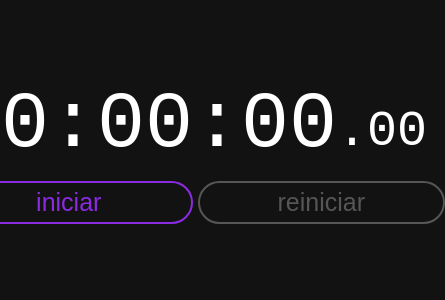
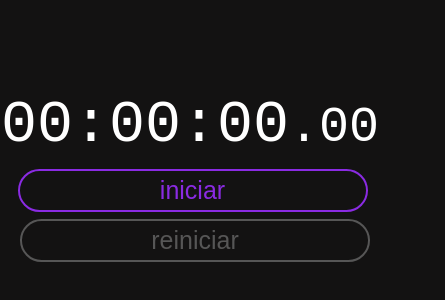
Before and after one commit to grazziotti/cronometro-js, a plain HTML site: page index.html in a window 390 px wide. Shown: the part 270-570 px from the top of the page, 445 px wide, since content can reach past the window. Drawn offline with Linux system fonts and the light colour scheme.

Commit message:
deixando responsivo

```diff
--- a/assets/css/style.css
+++ b/assets/css/style.css
@@ -53,3 +53,21 @@ body {
     border: 2px solid rgba(153, 153, 153, 0.5);
     color: rgba(153, 153, 153, 0.5);
 }
+
+
+@media (max-width: 450px) {
+    .cronometro {
+        font-size: 60px
+    }
+    .cronometro .ms, span {
+        margin-bottom: 3px;
+    }
+    .botoes {
+        flex-direction: column;
+        max-width: 350px
+    }
+    .botoes button {
+        width: 100%;
+        margin-bottom: 7px;
+    }
+}
```
Also changed, not shown: 1 other file.
